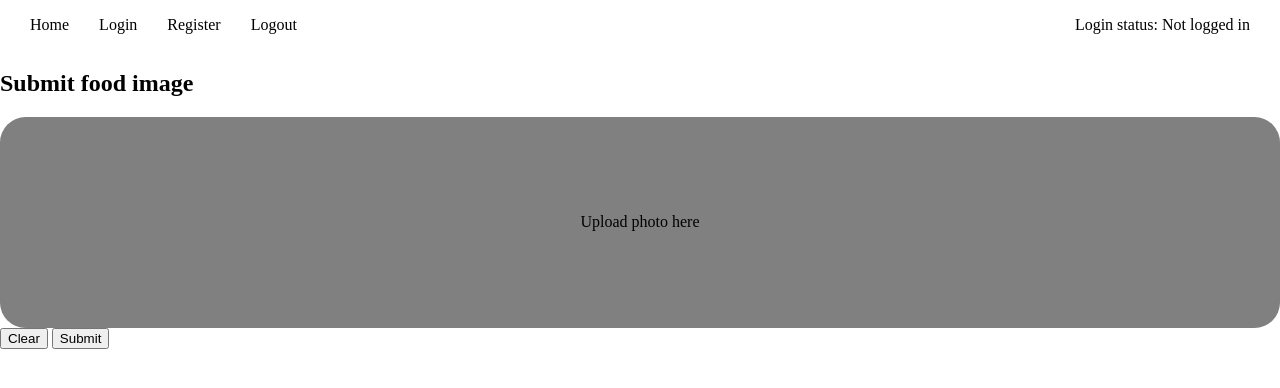
After one commit to jh2946/code-overflow-project, a Flask app: page /submit in a window 1280 px wide. The commit adds this page. Shown: the top 388 px of the page. Run offline with Flask 3, Linux system fonts and the light colour scheme; some libraries are stand-ins or nearby versions.

Commit message:
add submit.html

```diff
--- a/app/__init__.py
+++ b/app/__init__.py
@@ -9,6 +9,8 @@ load_dotenv()
 app = Flask(__name__)
 app.config['SECRET_KEY'] = os.getenv('SECRET_KEY')
 app.config['SQLALCHEMY_DATABASE_URI'] = os.getenv('SQLALCHEMY_DATABASE_URI')
+app.config['UPLOAD_FOLDER'] = 'uploads/'
+ALLOWED_EXTENSIONS = {'png', 'jpeg', 'jpg'}
 app.app_context().push()
 db = SQLAlchemy(app)
 bcrypt = Bcrypt(app)
--- a/app/forms.py
+++ b/app/forms.py
@@ -1,6 +1,8 @@
 from flask_wtf import FlaskForm
 from wtforms import StringField, PasswordField, SubmitField, BooleanField
+from flask_wtf.file import FileField, FileRequired, FileAllowed
 from wtforms.validators import DataRequired, Length, Email, ValidationError
+from app import ALLOWED_EXTENSIONS
 from app.models import User
 
 
@@ -29,3 +31,7 @@ class LoginForm(FlaskForm):
     password = PasswordField('Password', validators=[DataRequired()])
     remember = BooleanField('Remember Me')
     submit = SubmitField('Login')
+
+class UploadForm(FlaskForm):
+    photo = FileField('Upload photo here', validators=[FileAllowed(ALLOWED_EXTENSIONS), FileRequired('File was empty!')])
+    submit = SubmitField('Submit')
--- a/app/routes.py
+++ b/app/routes.py
@@ -2,7 +2,7 @@ from flask import render_template, url_for, flash, redirect, request
 from app import app, db, bcrypt
 from flask_login import login_user, current_user, logout_user, login_required
 from app.models import User
-from app.forms import RegistrationForm, LoginForm
+from app.forms import RegistrationForm, LoginForm, UploadForm
 
 @app.route('/')
 def index():
@@ -38,6 +38,11 @@ def login():
             flash('Login Unsuccessful. Please check email and password', 'danger')
     return render_template('login.html', title='Login', form=form)
 
+@app.route('/submit')
+def submit():
+    form = UploadForm()
+    return render_template('submit.html', title='Submit', form=form)
+
 @app.route('/logout')
 def logout():
     logout_user()
--- /dev/null
+++ b/app/static/image-form.css
@@ -0,0 +1,22 @@
+input[type="file"] {
+    display: none;
+}
+
+label#img-input-box {
+    display: flex;
+    align-items: center;
+    background-color: gray;
+    padding: max(2vw, 2vh);
+    border-radius: max(2vw, 2vh);
+    min-height: 20vh;
+    justify-content: center;
+}
+
+.invisible {
+    display: none !important;
+}
+
+img.img-display {
+    max-width: 30vw;
+    max-height: 30vh;
+}
--- a/app/templates/layout.html
+++ b/app/templates/layout.html
@@ -4,6 +4,9 @@
     <meta name="viewport" content="width=device-width, initial-scale=1.0">
     <title>{{ title }}</title>
     <link rel="stylesheet" type="text/css" href="{{ url_for('static', filename='main.css') }}">
+    {% block head %}
+
+    {% endblock %}
 </head>
 <body>
     <header>
--- /dev/null
+++ b/app/templates/submit.html
@@ -0,0 +1,36 @@
+{% extends 'layout.html' %}
+
+{% block head %}
+<link rel="stylesheet" href="{{ url_for('static', filename='image-form.css') }}">
+{% endblock %}
+
+{% block content %}
+<h2>Submit food image</h2>
+<form method="POST">
+    {{ form.hidden_tag() }}
+    {{ form.photo.label(id='img-input-box') }}
+    {{ form.photo() }}
+    <button id="clear">Clear</button>
+    {{ form.submit() }}
+</form>
+<script>
+    const image_src = document.getElementById('photo')
+    const clear = document.getElementById('clear')
+    const input_box = document.getElementById('img-input-box')
+    image_src.oninput = () => {
+        const reader = new FileReader()
+        reader.onload = e => {
+            const img_display = document.createElement('img')
+            img_display.classList.add('img-display')
+            img_display.src = e.target.result
+            input_box.innerHTML = null
+            input_box.append(img_display)
+        }
+        reader.readAsDataURL(image_src.files[0])
+    }
+    clear.onclick = (e) => {
+        e.preventDefault()
+        input_box.innerHTML = 'Upload photo here'
+    }
+</script>
+{% endblock %}
```
Also changed, not shown: app/static/submit.html (added, +51 -0 lines).
